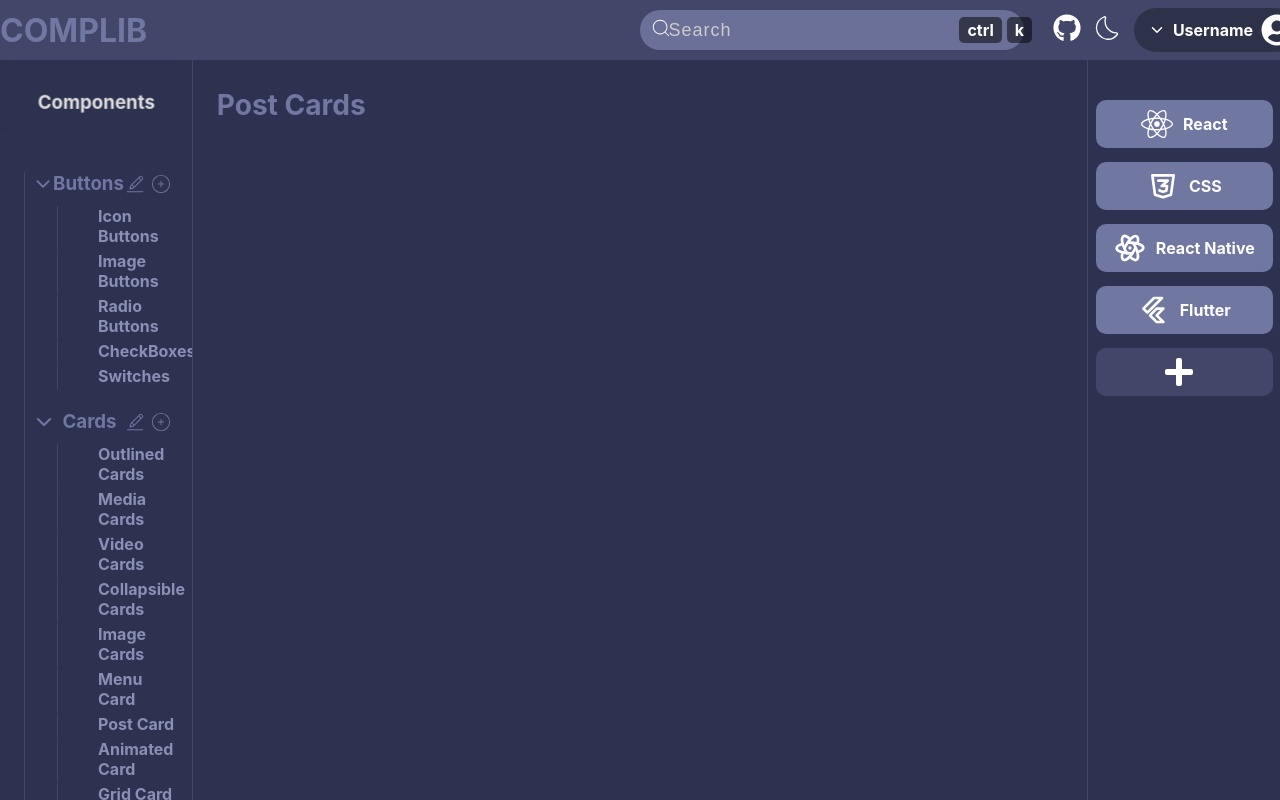
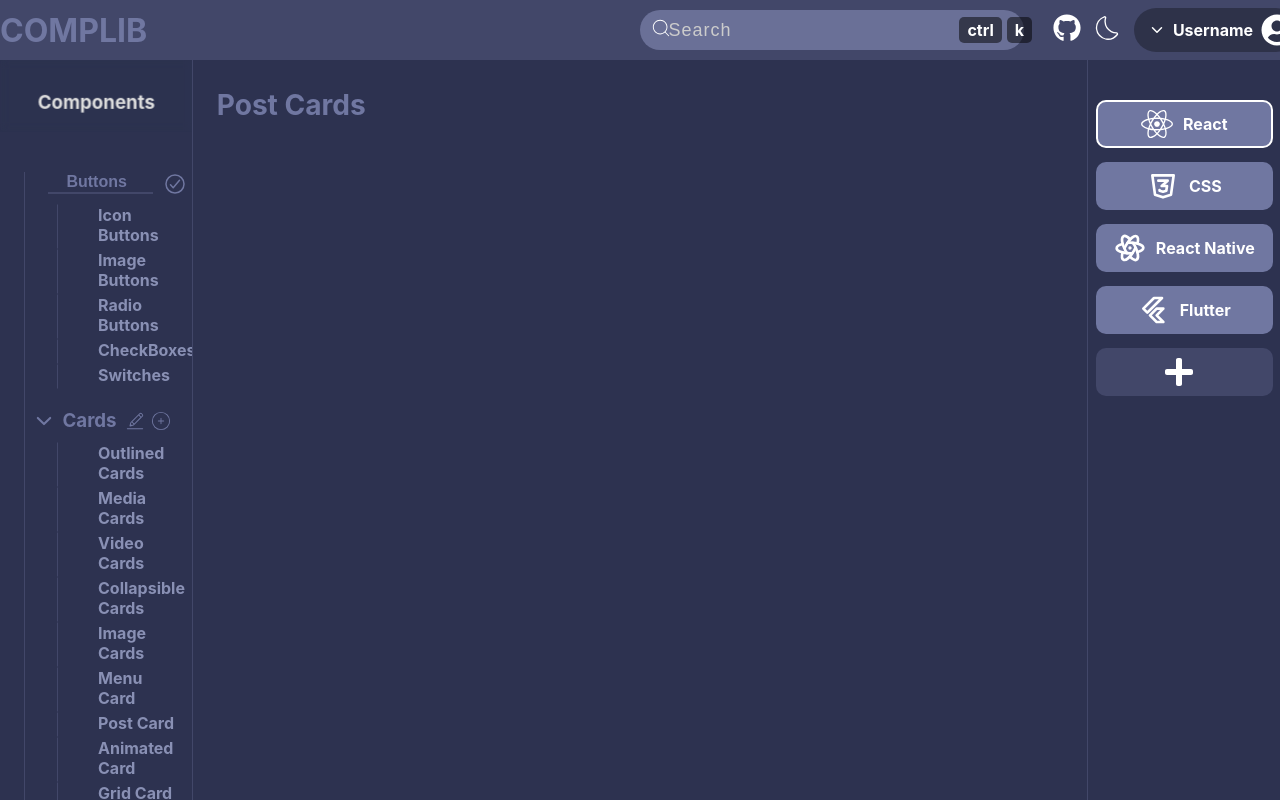
Before and after one commit to Aman-Jangid/Complib, a React (Create React App) app: page / in a window 1280 px wide. Both pictures are taken after a click on the icon 135 px from the left and 183 px from the top of the page. Shown: the top 800 px of the page. Built offline with nearby package versions, Linux system fonts and the light colour scheme.

Commit message:
Add Functionality to Create Groups in Index.

```diff
--- a/src/App.css
+++ b/src/App.css
@@ -5,6 +5,10 @@
 
 /* Scrollbar */
 ::-webkit-scrollbar {
-  width: 10px;
+  width: 8px;
   background-color: #424769;
 }
+
+::-webkit-scrollbar-thumb {
+  background-color: rgba(255, 255, 255, 0.05);
+}
--- a/src/App.tsx
+++ b/src/App.tsx
@@ -1,12 +1,18 @@
 import React from "react";
 import "./App.css";
 import Home from "./Pages/Home";
+import { GlobalProvider } from "./Context/GlobalContext";
+import { ThemeProvider } from "./Context/ThemeContext";
 
 function App() {
   return (
-    <div className="App">
-      <Home />
-    </div>
+    <GlobalProvider>
+      <ThemeProvider>
+        <div className="App">
+          <Home />
+        </div>
+      </ThemeProvider>
+    </GlobalProvider>
   );
 }
 
--- a/src/Components/IndexItemGroup.tsx
+++ b/src/Components/IndexItemGroup.tsx
@@ -1,4 +1,4 @@
-import { FC, useState } from "react";
+import { FC, FormEvent, KeyboardEvent, useState } from "react";
 
 import styles from "../Styles/Home.module.css";
 import stylesGlobal from "../Styles/Global.module.css";
@@ -6,13 +6,21 @@ import stylesGlobal from "../Styles/Global.module.css";
 import ListItem from "./ListItem";
 
 import { CiCirclePlus, CiEdit } from "react-icons/ci";
-import { IoChevronDown, IoChevronForward } from "react-icons/io5";
+import {
+  IoChevronDown,
+  IoChevronForward,
+  IoCheckmarkCircleOutline,
+} from "react-icons/io5";
 
 interface Props {
   heading: String;
   items: Array<String>;
   handleItemClick: Function;
+  handleRename: Function;
+  handleEditGroup: Function;
   activeItem: String;
+  editing?: Boolean;
+  currentIndex: Number;
 }
 
 // the links should be able to jump through sections in ContentArea
@@ -21,22 +29,63 @@ interface Props {
 const IndexItemGroup: FC<Props> = (props): JSX.Element => {
   const [collapsed, setCollapsed] = useState<Boolean>(false);
   const [items, setItems] = useState<Array<String>>(props.items);
+  const [value, setValue] = useState<string>(props.heading.toString());
 
   const handleCollapse = () => {
     setCollapsed(!collapsed);
     setItems(items.length ? [] : props.items);
   };
 
-  const handleEdit = () => {
-    console.log("Edit");
-  };
+  // 1.allow renaming the groupHeading
+  // 2.add delete and rename icons to group's items
+  // 3.replace the item with a new one at the same index with the new name or delete it and shift the rest
 
   const handleAdd = () => {
     console.log("Add");
   };
 
+  const handleOnChange = (e: FormEvent<HTMLInputElement>) => {
+    setValue(e.currentTarget.value);
+  };
+
+  const handleEnterOnInput = (e: KeyboardEvent<HTMLInputElement>) => {
+    if (e.key === "Enter") {
+      handleNaming();
+    }
+  };
+
+  const handleNaming = () => {
+    props.handleRename(value, props.currentIndex, items.length === 0);
+  };
+
   return (
     <ul className={styles.indexItemGroup}>
+      <>
+        {props.editing ? (
+          <div
+            style={{
+              display: "grid",
+              gridTemplateColumns: "12% 73% 15%",
+            }}
+          >
+            <div></div>
+            <input
+              type="text"
+              value={value}
+              onChange={handleOnChange}
+              onKeyDown={handleEnterOnInput}
+              className={styles.indexItemGroupInput}
+              maxLength={12}
+              autoFocus
+            />
+            <IoCheckmarkCircleOutline
+              size={24}
+              color="#7077a1"
+              onClick={handleNaming}
+              className={stylesGlobal.icon}
+            />
+          </div>
+        ) : (
           <h3
             style={{
               color: "#7077a1",
@@ -65,7 +114,7 @@ const IndexItemGroup: FC<Props> = (props): JSX.Element => {
               <CiEdit
                 size={22}
                 className={stylesGlobal.icon}
-            onClick={handleEdit}
+                onClick={() => props.handleEditGroup(props.currentIndex)}
               />
               <CiCirclePlus
                 size={22}
@@ -74,6 +123,7 @@ const IndexItemGroup: FC<Props> = (props): JSX.Element => {
               />
             </div>
           </h3>
+        )}
         {items.map((listItem) => (
           <ListItem
             item={listItem}
@@ -81,6 +131,8 @@ const IndexItemGroup: FC<Props> = (props): JSX.Element => {
             setActive={props.handleItemClick}
           />
         ))}
+      </>
+      {/* )} */}
     </ul>
   );
 };
--- a/src/Components/OnThisPage.tsx
+++ b/src/Components/OnThisPage.tsx
@@ -1,11 +1,12 @@
 import styles from "../Styles/Home.module.css";
+import stylesGlobal from "../Styles/Global.module.css";
 
 import { FaPlus } from "react-icons/fa6";
 
 import IndexItemGroup from "./IndexItemGroup";
 import { useState } from "react";
 
-const index: Array<Object> = [
+const indexArr: Array<Object> = [
   {
     Buttons: [
       "Icon Buttons",
@@ -14,6 +15,7 @@ const index: Array<Object> = [
       "CheckBoxes",
       "Switches",
     ],
+    editing: false,
     key: 0,
   },
   {
@@ -28,6 +30,7 @@ const index: Array<Object> = [
       "Animated Card",
       "Grid Card",
     ],
+    editing: false,
     key: 1,
   },
   {
@@ -38,6 +41,7 @@ const index: Array<Object> = [
       "Indexes",
       "Link Containers",
     ],
+    editing: false,
     key: 2,
   },
   {
@@ -49,16 +53,42 @@ const index: Array<Object> = [
       "Interactive Carousels",
       "News Carousels",
     ],
+    editing: false,
     key: 3,
   },
 ];
 
 function OnThisPage() {
-  // 2d array - first element is the category, second element is the list
   const [activeItem, setActiveItem] = useState<String>("");
+  const [index, setIndex] = useState<Array<Object>>(indexArr);
 
   const setActive = (item: String) => {
     setActiveItem(item);
+  };
+
+  const handleRename = (name: string, key: number) => {
+    let tempIndex = [...index];
+    // check if the array in the object is empty.
+
+    const newComponent = { [name]: [], editing: false, key: key };
+    tempIndex[key] = newComponent;
+    // }
+    setIndex(tempIndex);
+  };
+
+  const handleAddComponent = () => {
+    setIndex([
+      ...index,
+      { ["component" + index.length]: [], editing: true, key: index.length },
+    ]);
+    // }
+  };
+
+  const handleEditComponent = (i: number) => {
+    let item = index[i];
+    let tempList = [...index];
+    tempList[i] = { ...item, editing: true };
+    setIndex(tempList);
   };
 
   return (
@@ -66,16 +96,24 @@ function OnThisPage() {
       <ul>
         <div className={styles.indexHeading}>
           <h3 className={styles.indexHeadingText}>Components</h3>
-          <FaPlus size={22} />
+          <FaPlus
+            size={22}
+            className={stylesGlobal.icon}
+            onClick={handleAddComponent}
+          />
         </div>
         <div className={styles.indexItemsGroup}>
           {index.map((obj: Object) => (
             <IndexItemGroup
               heading={Object.keys(obj)[0]}
               items={Object.values(obj)[0]}
-              key={Object.values(obj)[1]}
+              key={Object.values(obj)[2]}
               activeItem={activeItem}
               handleItemClick={setActive}
+              editing={Object.values(obj)[1]}
+              handleRename={handleRename}
+              handleEditGroup={handleEditComponent}
+              currentIndex={Object.values(obj)[2]}
             />
           ))}
         </div>
--- a/src/Components/Sidebar.tsx
+++ b/src/Components/Sidebar.tsx
@@ -1,6 +1,7 @@
-import { useState } from "react";
+import { useContext, useEffect, useState } from "react";
 import styles from "../Styles/Home.module.css";
 import IconButton from "./IconButton";
+import { GlobalContext } from "../Context/GlobalContext";
 
 interface Button {
   active: boolean;
@@ -42,7 +43,18 @@ function Sidebar() {
     },
   ]);
 
+  const { category, setCategory } = useContext(GlobalContext);
+
+  console.log(category);
+
+  useEffect(() => {
+    const index = buttons.findIndex((button) => button.text === category);
+    handleClick(index);
+    // eslint-disable-next-line react-hooks/exhaustive-deps
+  }, [category]);
+
   const handleClick = (key: number) => {
+    setCategory(buttons[key].text);
     const updatedButtons = buttons.map((button) =>
       button.key === key
         ? { ...button, active: true }
--- /dev/null
+++ b/src/Context/GlobalContext.tsx
@@ -0,0 +1,41 @@
+import React, { createContext, useEffect, useState } from "react";
+
+interface GlobalContextProps {
+  category: string;
+  setCategory: (category: string) => void;
+}
+
+const GlobalContext = createContext<GlobalContextProps>({
+  category: "React",
+  setCategory: () => {},
+});
+
+interface GlobalProviderProps {
+  children: React.ReactNode;
+}
+
+const GlobalProvider: React.FC<GlobalProviderProps> = ({ children }) => {
+  const [category, setCategory] = useState<string>("React");
+
+  // get category from local storage
+  useEffect(() => {
+    const category = localStorage.getItem("category");
+    if (category) {
+      setCategory(category);
+    }
+  }, []);
+
+  // set category to local storage
+  useEffect(() => {
+    if (!category) return;
+    localStorage.setItem("category", category);
+  }, [category]);
+
+  return (
+    <GlobalContext.Provider value={{ category, setCategory }}>
+      {children}
+    </GlobalContext.Provider>
+  );
+};
+
+export { GlobalProvider, GlobalContext };
--- /dev/null
+++ b/src/Context/ThemeContext.tsx
@@ -0,0 +1,28 @@
+// Theme context provider typescript
+import React, { createContext, useState } from "react";
+
+interface ThemeContextProps {
+  theme: string;
+  setTheme: (theme: string) => void;
+}
+
+const ThemeContext = createContext<ThemeContextProps>({
+  theme: "light",
+  setTheme: () => {},
+});
+
+interface ThemeProviderProps {
+  children: React.ReactNode;
+}
+
+const ThemeProvider: React.FC<ThemeProviderProps> = ({ children }) => {
+  const [theme, setTheme] = useState("light");
+
+  return (
+    <ThemeContext.Provider value={{ theme, setTheme }}>
+      {children}
+    </ThemeContext.Provider>
+  );
+};
+
+export { ThemeProvider, ThemeContext };
--- a/src/Styles/Home.module.css
+++ b/src/Styles/Home.module.css
@@ -174,6 +174,22 @@
   border-right: 1px solid #424769;
 }
 
+.indexItemGroupInput {
+  display: flex;
+  color: #7077a1;
+  background-color: transparent;
+  border: none;
+  flex-direction: column;
+  gap: 10px;
+  font-weight: 600;
+  font-size: 16px;
+  margin: 0 10px 10px -1.5rem;
+  padding-right: 10px;
+  outline: none;
+  border-bottom: 2px solid #424769;
+  text-align: center;
+}
+
 .sidebarSection {
   width: 15%;
   background-color: #2d3250;
```
Lines whose indentation alone changed are shown as unchanged.
